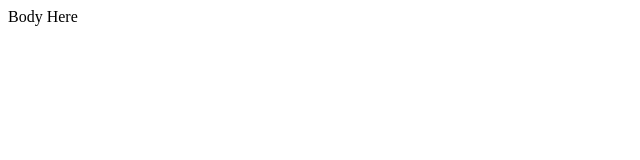
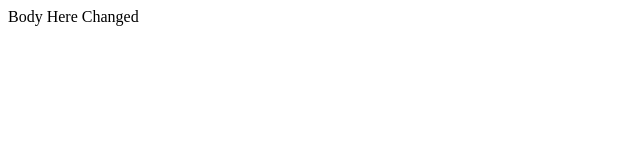
Before and after one commit to BanerjeeArnab/repo-one, a plain HTML site: page index.html in a window 1280 px wide. Shown: the full height of the page, 0-640 px from the left. Drawn offline with Linux system fonts and the light colour scheme.

Commit message:
Update index.html

```diff
--- a/index.html
+++ b/index.html
@@ -11,6 +11,6 @@
 <body>
 
 </body>
-Body Here
+Body Here Changed
 
 </html>
```
